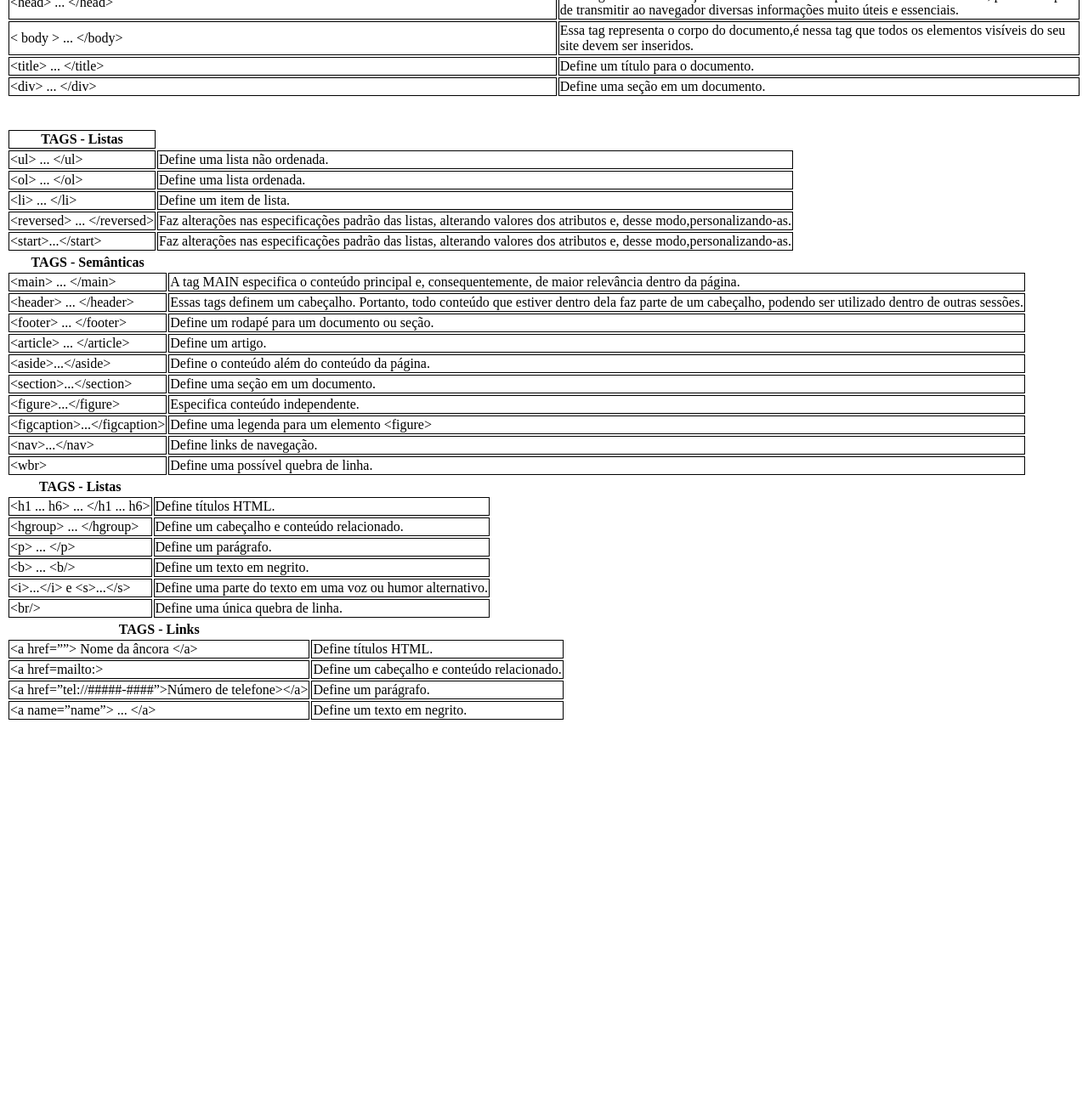
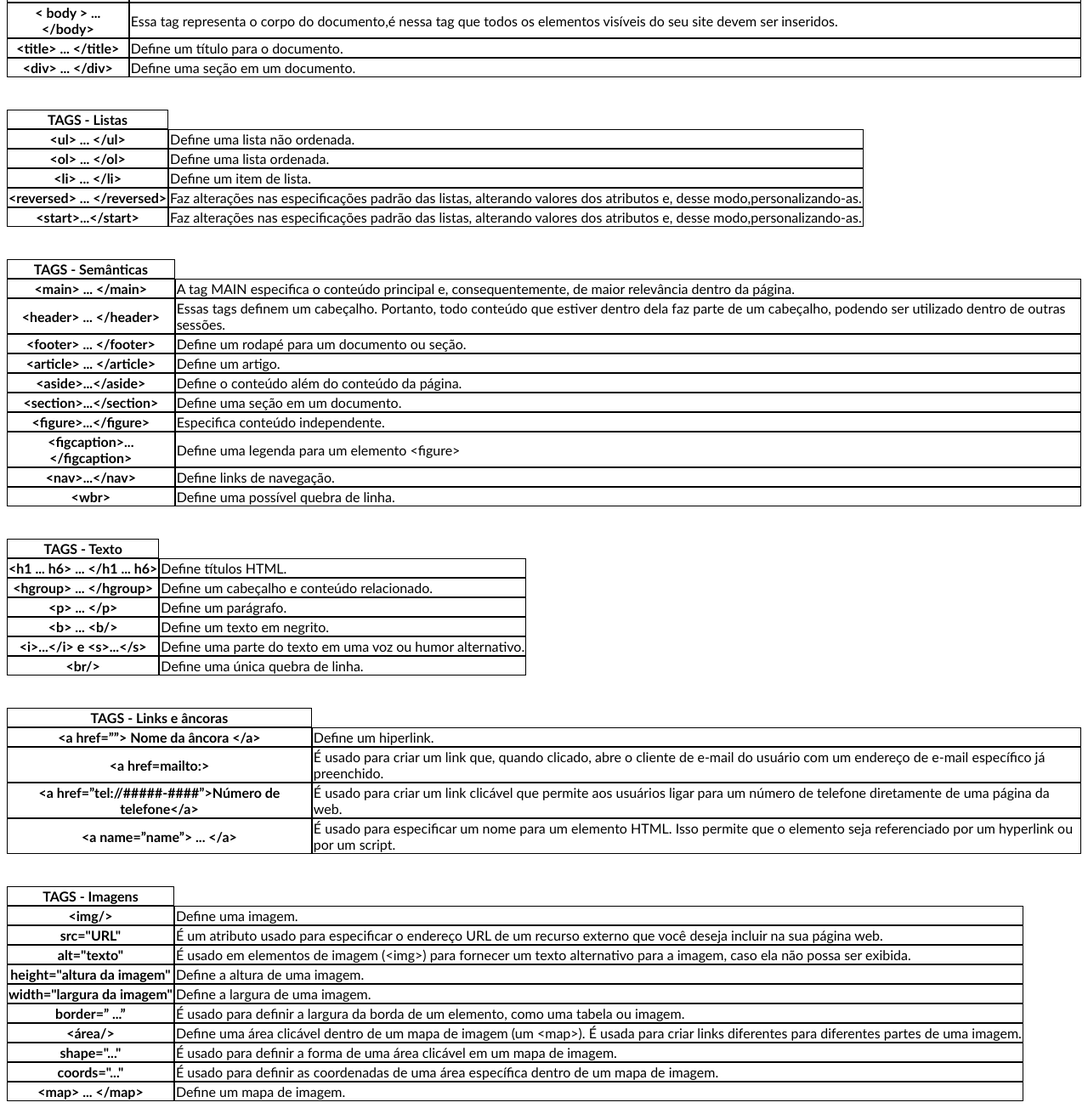
Before and after one commit to Lanahv/Introdu-oAoHtml, a plain HTML site: page index.html in a window 1280 px wide. Shown: the part 93-1397 px from the top of the page at 85% size. Before the commit the page ends 950 px from the top, so only its background shows below. Drawn offline with Linux system fonts and the light colour scheme.

Commit message:
terminei de colocar as informações das tabelas

```diff
--- a/index.html
+++ b/index.html
@@ -9,34 +9,32 @@
 <body>
 
     <table class="tab1">
-        <th>TAGS- ESTRUTURAIS</th>
+        <th>TAGS- Estruturais</th>
 
         <tr>
-            <td>&lt;html&gt; ... &lt;/html&gt;</td>
+            <th>&lt;html&gt; ... &lt;/html&gt;</th>
             <td>A tag HTML, abreviação de HyperText Markup Language, é usada para estruturar o conteúdo de uma página da web.</td>
         </tr>
 
         <tr>
-            <td>&lt;head&gt; ... &lt;/head&gt;</td>
+            <th>&lt;head&gt; ... &lt;/head&gt;</th>
             <td>Essa tag delimita o cabeçalho do documento. Não possui nenhum valor visível, porém é capaz de transmitir ao navegador diversas informações muito úteis e essenciais.</td>
         </tr>
 
         <tr>
-            <td>&lt; body &gt; ... &lt;/body&gt;</td>
+            <th>&lt; body &gt; ... &lt;/body&gt;</th>
             <td>Essa tag representa o corpo do documento,é nessa tag que todos os elementos visíveis do seu site devem ser inseridos.</td>
         </tr>
 
         <tr>
-            <td>&lt;title&gt; ... &lt;/title&gt;</td>
+            <th>&lt;title&gt; ... &lt;/title&gt;</th>
             <td>Define um título para o documento.</td>
         </tr>
 
         <tr>
-            <td>&lt;div&gt; ... &lt;/div&gt;</td>
-            <td><div>	Define uma seção em um documento.</td>
+            <th>&lt;div&gt; ... &lt;/div&gt;</th>
+            <td>Define uma seção em um documento.</td>
         </tr>
-
-
     </table>
 
     <br><br>
@@ -45,141 +43,202 @@
         <th>TAGS - Listas</th>
 
         <tr>
-            <td>&lt;ul&gt; ... &lt;/ul&gt;</td>
+            <th>&lt;ul&gt; ... &lt;/ul&gt;</th>
             <td>Define uma lista não ordenada.</td>
         </tr>
 
         <tr>
-            <td>&lt;ol&gt; ... &lt;/ol&gt;</td>
+            <th>&lt;ol&gt; ... &lt;/ol&gt;</th>
             <td>Define uma lista ordenada.</td>
         </tr>
 
         <tr>
-            <td>&lt;li&gt; ... &lt;/li&gt;</td>
+            <th>&lt;li&gt; ... &lt;/li&gt;</th>
             <td>Define um item de lista.</td>
         </tr>
 
         <tr>
-            <td>&lt;reversed&gt; ... &lt;/reversed&gt;</td>
+            <th>&lt;reversed&gt; ... &lt;/reversed&gt;</th>
             <td>Faz alterações nas especificações padrão das listas, alterando valores dos atributos e, desse modo,personalizando-as. </td>
         </tr>
 
         <tr>
-            <td>&lt;start&gt;...&lt;/start&gt;</td>
+            <th>&lt;start&gt;...&lt;/start&gt;</th>
             <td>Faz alterações nas especificações padrão das listas, alterando valores dos atributos e, desse modo,personalizando-as.</td>
         </tr>
     </table>
 
+    <br><br>
 
     <table class="tab3">
         <th>TAGS - Semânticas</th>
 
         <tr>
-            <td>&lt;main&gt; ... &lt;/main&gt;</td>
+            <th>&lt;main&gt; ... &lt;/main&gt;</th>
             <td>A tag MAIN especifica o conteúdo principal e, consequentemente, de maior relevância dentro da página.</td>
         </tr>
 
         <tr>
-            <td>&lt;header&gt; ... &lt;/header&gt;</td>
+            <th>&lt;header&gt; ... &lt;/header&gt;</th>
             <td>Essas tags definem um cabeçalho. Portanto, todo conteúdo que estiver dentro dela faz parte de um cabeçalho, podendo ser utilizado dentro de outras sessões.</td>
         </tr>
 
         <tr>
-            <td>&lt;footer&gt; ... &lt;/footer&gt;</td>
+            <th>&lt;footer&gt; ... &lt;/footer&gt;</th>
             <td>Define um rodapé para um documento ou seção.</td>
         </tr>
 
         <tr>
-            <td>&lt;article&gt; ... &lt;/article&gt;</td>
+            <th>&lt;article&gt; ... &lt;/article&gt;</th>
             <td><artigo>Define um artigo.</td>
         </tr>
 
         <tr>
-            <td>&lt;aside&gt;...&lt;/aside&gt;</td>
+            <th>&lt;aside&gt;...&lt;/aside&gt;</th>
             <td>Define o conteúdo além do conteúdo da página.</td>
         </tr>
 
         <tr>
-            <td>&lt;section&gt;...&lt;/section&gt;</td>
+            <th>&lt;section&gt;...&lt;/section&gt;</th>
             <td>Define uma seção em um documento.</td>
         </tr>
 
         <tr>
-            <td>&lt;figure&gt;...&lt;/figure&gt;</td>
+            <th>&lt;figure&gt;...&lt;/figure&gt;</th>
             <td>Especifica conteúdo independente.</td>
         </tr>
 
         <tr>
-            <td>&lt;figcaption&gt;...&lt;/figcaption&gt;</td>
+            <th>&lt;figcaption&gt;...&lt;/figcaption&gt;</th>
             <td>Define uma legenda para um elemento &lt;figure&gt;</td>
         </tr>
 
         <tr>
-            <td>&lt;nav&gt;...&lt;/nav&gt;</td>
+            <th>&lt;nav&gt;...&lt;/nav&gt;</th>
             <td>Define links de navegação.</td>
         </tr>
 
         <tr>
-            <td>&lt;wbr&gt;</td>
+            <th>&lt;wbr&gt;</th>
             <td>Define uma possível quebra de linha.</td>
         </tr>
     </table>
 
-    <table class="tab3">
-        <th>TAGS - Listas</th>
+    <br><br>
+
+    <table class="tab4">
+        <th>TAGS - Texto</th>
 
         <tr>
-            <td>&lt;h1 ... h6&gt; ... &lt;/h1 ... h6&gt;</td>
+            <th>&lt;h1 ... h6&gt; ... &lt;/h1 ... h6&gt;</th>
             <td>Define títulos HTML.</td>
         </tr>
 
         <tr>
-            <td>&lt;hgroup&gt; ... &lt;/hgroup&gt;</td>
+            <th>&lt;hgroup&gt; ... &lt;/hgroup&gt;</th>
             <td>Define um cabeçalho e conteúdo relacionado.</td>
         </tr>
 
         <tr>
-            <td>&lt;p&gt; ... &lt;/p&gt;</td>
+            <th>&lt;p&gt; ... &lt;/p&gt;</th>
             <td>Define um parágrafo.</td>
         </tr>
 
         <tr>
-            <td>&lt;b&gt; ... &lt;b/&gt;</td>
+            <th>&lt;b&gt; ... &lt;b/&gt;</th>
             <td>Define um texto em negrito.</td>
         </tr>
 
         <tr>
-            <td>&lt;i&gt;...&lt;/i&gt; e &lt;s&gt;...&lt;/s&gt;</td>
+            <th>&lt;i&gt;...&lt;/i&gt; e &lt;s&gt;...&lt;/s&gt;</th>
             <td>Define uma parte do texto em uma voz ou humor alternativo.</td>
         </tr>
 
         <tr>
-            <td>&lt;br/&gt;</td>
+            <th>&lt;br/&gt;</th>
             <td>Define uma única quebra de linha.</td>
         </tr>
     </table>
 
-    <table class="tab4">
-        <th>TAGS - Links</th>
+    <br><br>
+
+    <table class="tab5">
+        <th>TAGS - Links e âncoras</th>
 
         <tr>
-            <td>&lt;a href=””&gt; Nome da âncora &lt;/a&gt;</td>
-            <td>Define títulos HTML.</td>
+            <th>&lt;a href=””&gt; Nome da âncora &lt;/a&gt;</th>
+            <td>Define um hiperlink.</td>
         </tr>
 
         <tr>
-            <td>&lt;a href=mailto:&gt;</td>
-            <td>Define um cabeçalho e conteúdo relacionado.</td>
+            <th>&lt;a href=mailto:&gt;</th>
+            <td>É usado para criar um link que, quando clicado, abre o cliente de e-mail do usuário com um endereço de e-mail específico já preenchido.</td>
         </tr>
 
         <tr>
-            <td>&lt;a href=”tel://#####-####”>Número de telefone&gt;&lt;/a&gt;</td>
-            <td>Define um parágrafo.</td>
+            <th>&lt;a href=”tel://#####-####”&gt;Número de telefone&lt;/a&gt;</th>
+            <td>É usado para criar um link clicável que permite aos usuários ligar para um número de telefone diretamente de uma página da web.</td>
         </tr>
 
         <tr>
-            <td>&lt;a name=”name”&gt; ... &lt;/a&gt;</td>
-            <td>Define um texto em negrito.</td>
+            <th>&lt;a name=”name”&gt; ... &lt;/a&gt;</th>
+            <td>É usado para especificar um nome para um elemento HTML. Isso permite que o elemento seja referenciado por um hyperlink ou por um script.</td>
+        </tr>
+    </table>
+
+    <br><br>
+
+    <table class="tab6">
+        <th>TAGS - Imagens</th>
+
+        <tr>
+            <th>&lt;img/&gt;</th>
+            <td>Define uma imagem.</td>
+        </tr>
+
+        <tr>
+            <th>src="URL"</th>
+            <td>É um atributo usado para especificar o endereço URL de um recurso externo que você deseja incluir na sua página web.</td>
+        </tr>
+
+        <tr>
+            <th>alt="texto"</th>
+            <td>É usado em elementos de imagem (&lt;img&gt;) para fornecer um texto alternativo para a imagem, caso ela não possa ser exibida.</td>
+        </tr>
+
+        <tr>
+            <th>height="altura da imagem"</th>
+            <td>Define a altura de uma imagem.</td>
+        </tr>
+
+        <tr>
+            <th>width="largura da imagem"</th>
+            <td>Define a largura de uma imagem.</td>
+        </tr>
+
+        <tr>
+            <th>border=” ...”</th>
+            <td>É usado para definir a largura da borda de um elemento, como uma tabela ou imagem.</td>
+        </tr>
+
+        <tr>
+            <th>&lt;área/&gt;</th>
+            <td>Define uma área clicável dentro de um mapa de imagem (um &lt;map&gt;). É usada para criar links diferentes para diferentes partes de uma imagem.</td>
+        </tr>
+
+        <tr>
+            <th>shape="..."</th>
+            <td>É usado para definir a forma de uma área clicável em um mapa de imagem.</td>
+        </tr>
+
+        <tr>
+            <th>coords="..."</th>
+            <td>É usado para definir as coordenadas de uma área específica dentro de um mapa de imagem.</td>
+        </tr>
+
+        <tr>
+            <th>&lt;map&gt; ... &lt;/map&gt;</th>
+            <td>Define um mapa de imagem.</td>
         </tr>
     </table>
 
--- a/style.css
+++ b/style.css
@@ -1,11 +1,38 @@
+*{
+    font-family:'Trebuchet MS', 'Lucida Sans Unicode', 'Lucida Grande', 'Lucida Sans', Arial, sans-serif;
+    border-spacing: 0px;
+}
+
 .tab1 th, td{
     border: 1px solid black;
 }
 
-.tab1 td{
-   width: 5%;
-}
+
 
 .tab2 th, td{
     border: 1px solid black;
 }
+
+
+
+.tab3 th, td{
+    border: 1px solid black;
+}
+
+
+
+.tab4 th, td{
+    border: 1px solid black;
+}
+
+
+
+.tab5 th, td{
+    border: 1px solid black;
+}
+
+
+
+.tab6 th, td{
+    border: 1px solid black;
+}
```
